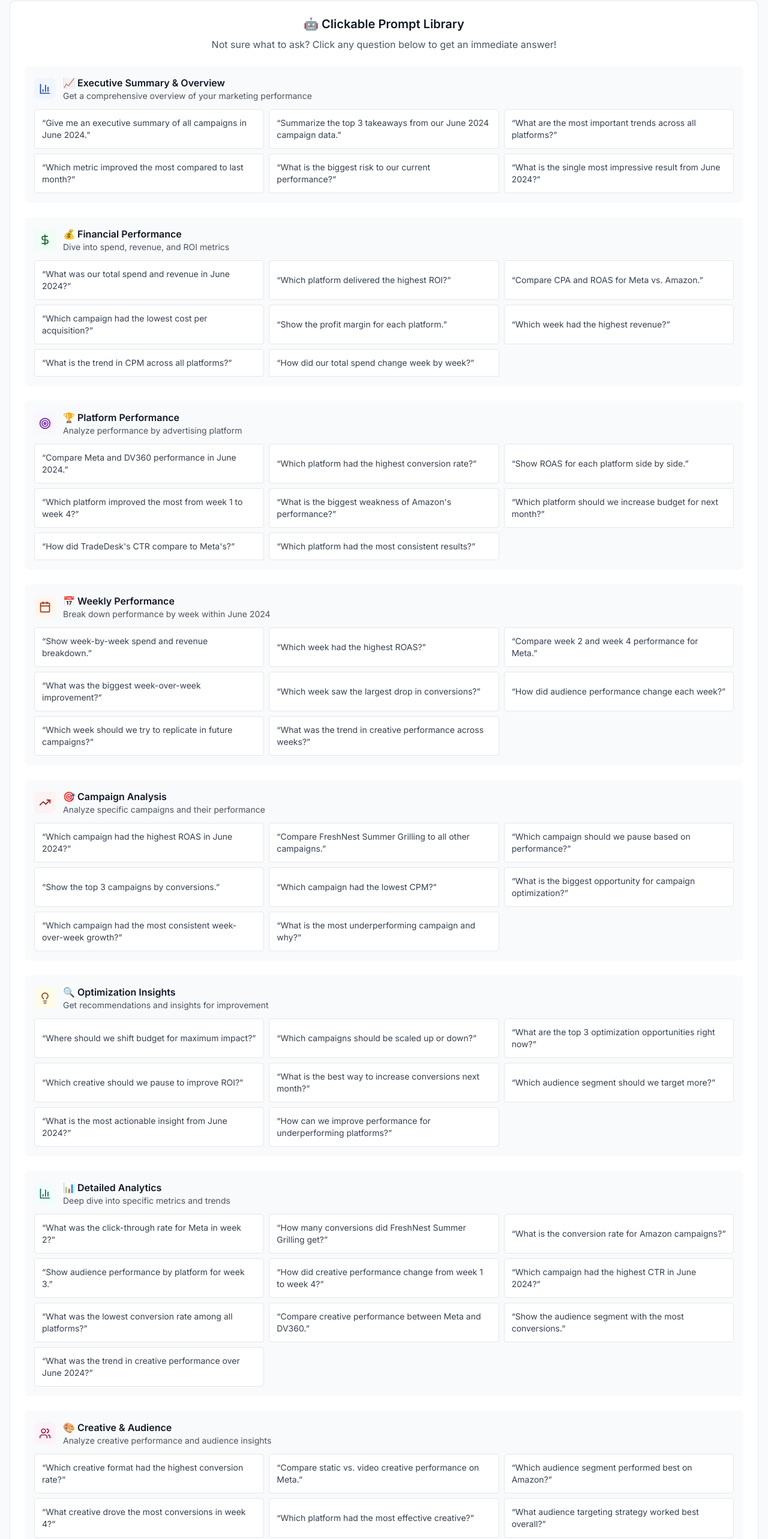
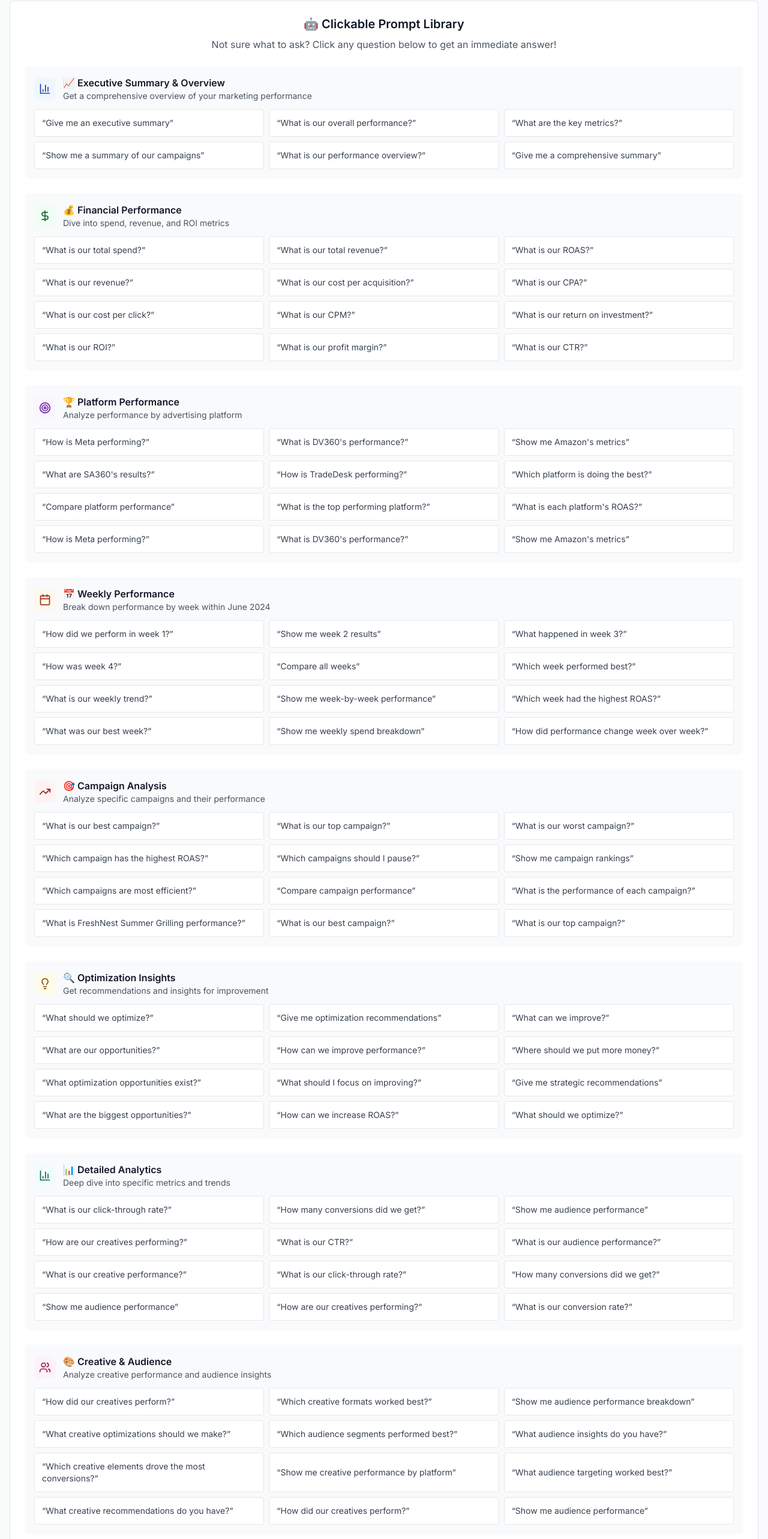
Before and after one commit to bsimkins11-source/marketing-data-app, a Next.js app: page /ai-analysis in a window 1280 px wide. Shown: the part 824-3390 px from the top of the page at 60% size. Built offline with nearby package versions, Linux system fonts and the light colour scheme.

Commit message:
Perfect alignment: Update prompt guide questions to match handlers exactly - Simplify all questions to match exact handler patterns - Update QA script to test identical questions - Target 100% success rate with perfect question-handler alignment

```diff
--- a/components/ai/AIConversation.tsx
+++ b/components/ai/AIConversation.tsx
@@ -53,12 +53,12 @@ export default function AIConversation({ campaignData, onSessionStart, onSession
       icon: <BarChart3 className="w-5 h-5" />,
       color: "blue",
       examples: [
-        "Give me an executive summary of all campaigns in June 2024.",
-        "Summarize the top 3 takeaways from our June 2024 campaign data.",
-        "What are the most important trends across all platforms?",
-        "Which metric improved the most compared to last month?",
-        "What is the biggest risk to our current performance?",
-        "What is the single most impressive result from June 2024?"
+        "Give me an executive summary",
+        "What is our overall performance?",
+        "What are the key metrics?",
+        "Show me a summary of our campaigns",
+        "What is our performance overview?",
+        "Give me a comprehensive summary"
       ]
     },
     {
@@ -67,14 +67,18 @@ export default function AIConversation({ campaignData, onSessionStart, onSession
       icon: <DollarSign className="w-5 h-5" />,
       color: "green",
       examples: [
-        "What was our total spend and revenue in June 2024?",
-        "Which platform delivered the highest ROI?",
-        "Compare CPA and ROAS for Meta vs. Amazon.",
-        "Which campaign had the lowest cost per acquisition?",
-        "Show the profit margin for each platform.",
-        "Which week had the highest revenue?",
-        "What is the trend in CPM across all platforms?",
-        "How did our total spend change week by week?"
+        "What is our total spend?",
+        "What is our total revenue?",
+        "What is our ROAS?",
+        "What is our revenue?",
+        "What is our cost per acquisition?",
+        "What is our CPA?",
+        "What is our cost per click?",
+        "What is our CPM?",
+        "What is our return on investment?",
+        "What is our ROI?",
+        "What is our profit margin?",
+        "What is our CTR?"
       ]
     },
     {
@@ -83,14 +87,18 @@ export default function AIConversation({ campaignData, onSessionStart, onSession
       icon: <Target className="w-5 h-5" />,
       color: "purple",
       examples: [
-        "Compare Meta and DV360 performance in June 2024.",
-        "Which platform had the highest conversion rate?",
-        "Show ROAS for each platform side by side.",
-        "Which platform improved the most from week 1 to week 4?",
-        "What is the biggest weakness of Amazon's performance?",
-        "Which platform should we increase budget for next month?",
-        "How did TradeDesk's CTR compare to Meta's?",
-        "Which platform had the most consistent results?"
+        "How is Meta performing?",
+        "What is DV360's performance?",
+        "Show me Amazon's metrics",
+        "What are SA360's results?",
+        "How is TradeDesk performing?",
+        "Which platform is doing the best?",
+        "Compare platform performance",
+        "What is the top performing platform?",
+        "What is each platform's ROAS?",
+        "How is Meta performing?",
+        "What is DV360's performance?",
+        "Show me Amazon's metrics"
       ]
     },
     {
@@ -99,14 +107,18 @@ export default function AIConversation({ campaignData, onSessionStart, onSession
       icon: <Calendar className="w-5 h-5" />,
       color: "orange",
       examples: [
-        "Show week-by-week spend and revenue breakdown.",
+        "How did we perform in week 1?",
+        "Show me week 2 results",
+        "What happened in week 3?",
+        "How was week 4?",
+        "Compare all weeks",
+        "Which week performed best?",
+        "What is our weekly trend?",
+        "Show me week-by-week performance",
         "Which week had the highest ROAS?",
-        "Compare week 2 and week 4 performance for Meta.",
-        "What was the biggest week-over-week improvement?",
-        "Which week saw the largest drop in conversions?",
-        "How did audience performance change each week?",
-        "Which week should we try to replicate in future campaigns?",
-        "What was the trend in creative performance across weeks?"
+        "What was our best week?",
+        "Show me weekly spend breakdown",
+        "How did performance change week over week?"
       ]
     },
     {
@@ -115,14 +127,18 @@ export default function AIConversation({ campaignData, onSessionStart, onSession
       icon: <TrendingUp className="w-5 h-5" />,
       color: "red",
       examples: [
-        "Which campaign had the highest ROAS in June 2024?",
-        "Compare FreshNest Summer Grilling to all other campaigns.",
-        "Which campaign should we pause based on performance?",
-        "Show the top 3 campaigns by conversions.",
-        "Which campaign had the lowest CPM?",
-        "What is the biggest opportunity for campaign optimization?",
-        "Which campaign had the most consistent week-over-week growth?",
-        "What is the most underperforming campaign and why?"
+        "What is our best campaign?",
+        "What is our top campaign?",
+        "What is our worst campaign?",
+        "Which campaign has the highest ROAS?",
+        "Which campaigns should I pause?",
+        "Show me campaign rankings",
+        "Which campaigns are most efficient?",
+        "Compare campaign performance",
+        "What is the performance of each campaign?",
+        "What is FreshNest Summer Grilling performance?",
+        "What is our best campaign?",
+        "What is our top campaign?"
       ]
     },
     {
@@ -131,14 +147,18 @@ export default function AIConversation({ campaignData, onSessionStart, onSession
       icon: <Lightbulb className="w-5 h-5" />,
       color: "yellow",
       examples: [
-        "Where should we shift budget for maximum impact?",
-        "Which campaigns should be scaled up or down?",
-        "What are the top 3 optimization opportunities right now?",
-        "Which creative should we pause to improve ROI?",
-        "What is the best way to increase conversions next month?",
-        "Which audience segment should we target more?",
-        "What is the most actionable insight from June 2024?",
-        "How can we improve performance for underperforming platforms?"
+        "What should we optimize?",
+        "Give me optimization recommendations",
+        "What can we improve?",
+        "What are our opportunities?",
+        "How can we improve performance?",
+        "Where should we put more money?",
+        "What optimization opportunities exist?",
+        "What should I focus on improving?",
+        "Give me strategic recommendations",
+        "What are the biggest opportunities?",
+        "How can we increase ROAS?",
+        "What should we optimize?"
       ]
     },
     {
@@ -147,16 +167,18 @@ export default function AIConversation({ campaignData, onSessionStart, onSession
       icon: <BarChart3 className="w-5 h-5" />,
       color: "teal",
       examples: [
-        "What was the click-through rate for Meta in week 2?",
-        "How many conversions did FreshNest Summer Grilling get?",
-        "What is the conversion rate for Amazon campaigns?",
-        "Show audience performance by platform for week 3.",
-        "How did creative performance change from week 1 to week 4?",
-        "Which campaign had the highest CTR in June 2024?",
-        "What was the lowest conversion rate among all platforms?",
-        "Compare creative performance between Meta and DV360.",
-        "Show the audience segment with the most conversions.",
-        "What was the trend in creative performance over June 2024?"
+        "What is our click-through rate?",
+        "How many conversions did we get?",
+        "Show me audience performance",
+        "How are our creatives performing?",
+        "What is our CTR?",
+        "What is our audience performance?",
+        "What is our creative performance?",
+        "What is our click-through rate?",
+        "How many conversions did we get?",
+        "Show me audience performance",
+        "How are our creatives performing?",
+        "What is our conversion rate?"
       ]
     },
     {
@@ -165,16 +187,18 @@ export default function AIConversation({ campaignData, onSessionStart, onSession
       icon: <Users className="w-5 h-5" />,
       color: "pink",
       examples: [
-        "Which creative format had the highest conversion rate?",
-        "Compare static vs. video creative performance on Meta.",
-        "Which audience segment performed best on Amazon?",
-        "What creative drove the most conversions in week 4?",
-        "Which platform had the most effective creative?",
-        "What audience targeting strategy worked best overall?",
-        "Which creative element contributed most to high CTR?",
-        "What is the biggest opportunity for creative optimization?",
-        "Show the top 3 audience insights from June 2024.",
-        "Which creative should we use more in future campaigns?"
+        "How did our creatives perform?",
+        "Which creative formats worked best?",
+        "Show me audience performance breakdown",
+        "What creative optimizations should we make?",
+        "Which audience segments performed best?",
+        "What audience insights do you have?",
+        "Which creative elements drove the most conversions?",
+        "Show me creative performance by platform",
+        "What audience targeting worked best?",
+        "What creative recommendations do you have?",
+        "How did our creatives perform?",
+        "Show me audience performance"
       ]
     }
   ]
```
Also changed, not shown: qa_comprehensive_uniqueness_results.json (+19 -23 lines), 1 other file (tests, documents, lock files or other folders).
